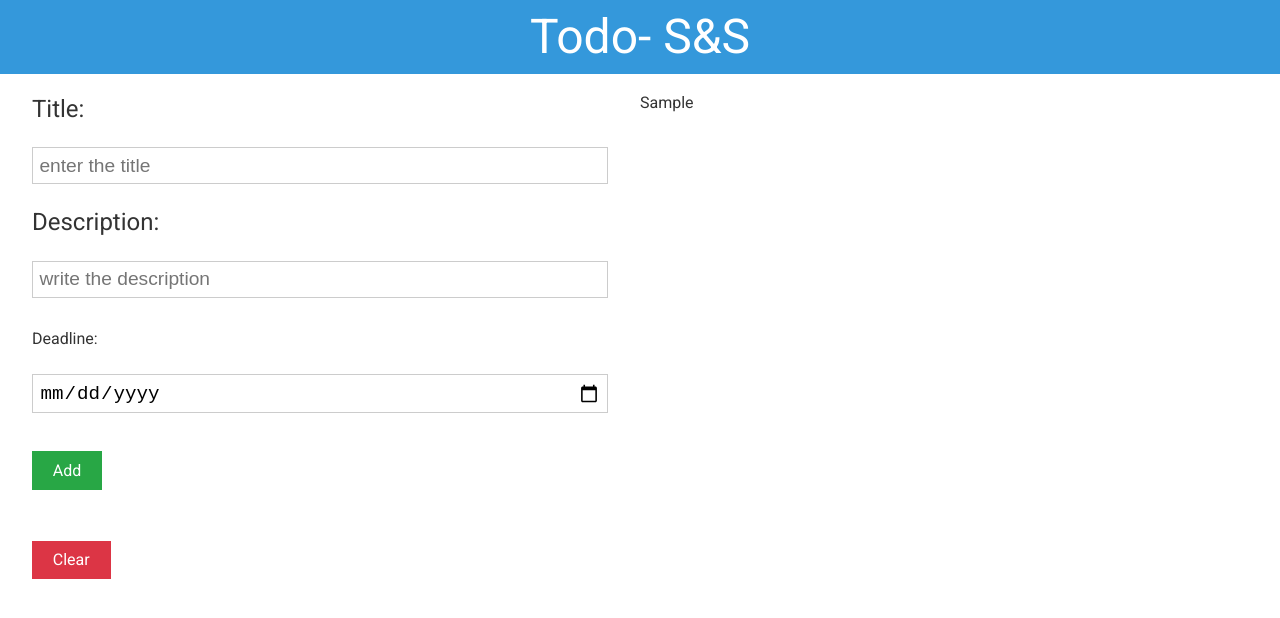
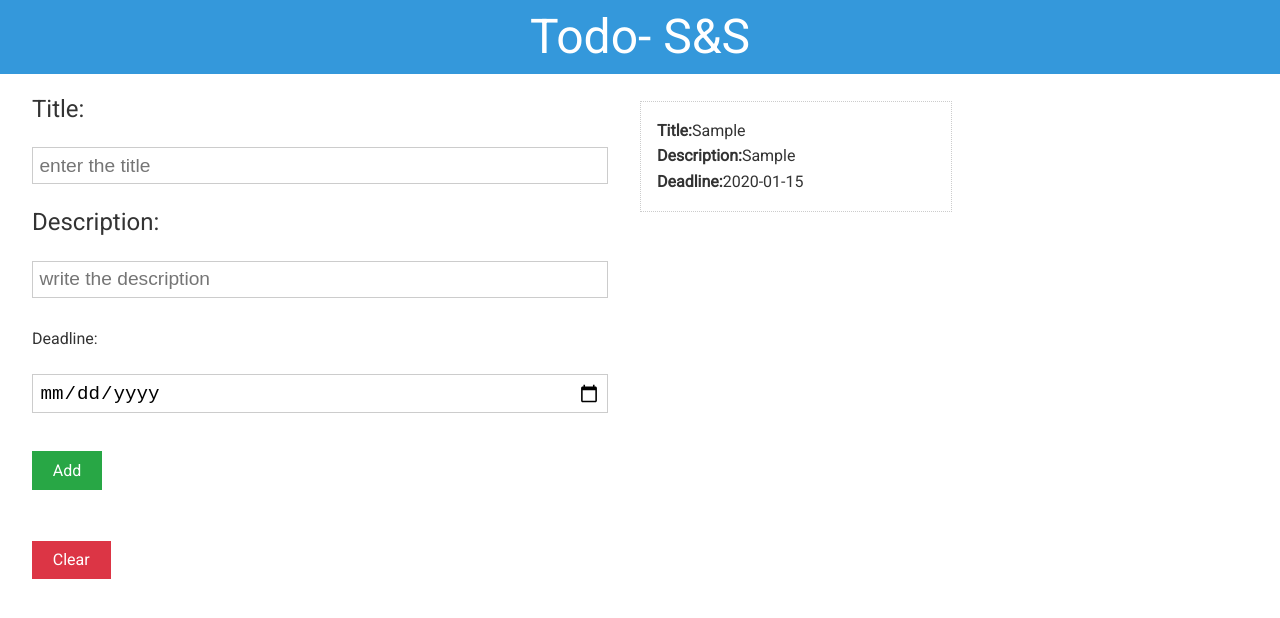
Before and after one commit to vamsikri-hash/TodoLocal, a React (Create React App) app: page / in a window 1280 px wide. Both pictures are taken after typing "Sample", "Sample", "2020-01-15" into the empty fields and a click on the input "Add". Shown: the top 618 px of the page. Built offline with nearby package versions, Linux system fonts and the light colour scheme.

Commit message:
added grid stylline

```diff
--- a/src/components/display/Showitem.js
+++ b/src/components/display/Showitem.js
@@ -2,9 +2,28 @@ import React, { Component } from "react";
 
 class Showitem extends Component {
   render() {
-    const { title, description, date } = this.props.item;
+    //eslint-disable-next-line
+    const { title, description, deadline } = this.props.item;
+
     console.log(title);
-    return <div>{title}</div>;
+    return (
+      <div className="card">
+        <ul>
+          <li>
+            <strong>Title:</strong>
+            {title}
+          </li>
+          <li>
+            <strong>Description:</strong>
+            {description}
+          </li>
+          <li>
+            <strong>Deadline:</strong>
+            {deadline}
+          </li>
+        </ul>
+      </div>
+    );
   }
 }
 export default Showitem;
--- a/src/components/display/Showitems.js
+++ b/src/components/display/Showitems.js
@@ -6,7 +6,7 @@ class Showitems extends Component {
     const Items = this.props.Items;
     console.log(Items);
     return (
-      <div>
+      <div className="grid-style">
         {Items != null &&
           Items.map((item, index) => <Showitem key={index} item={item} />)}
       </div>
```
